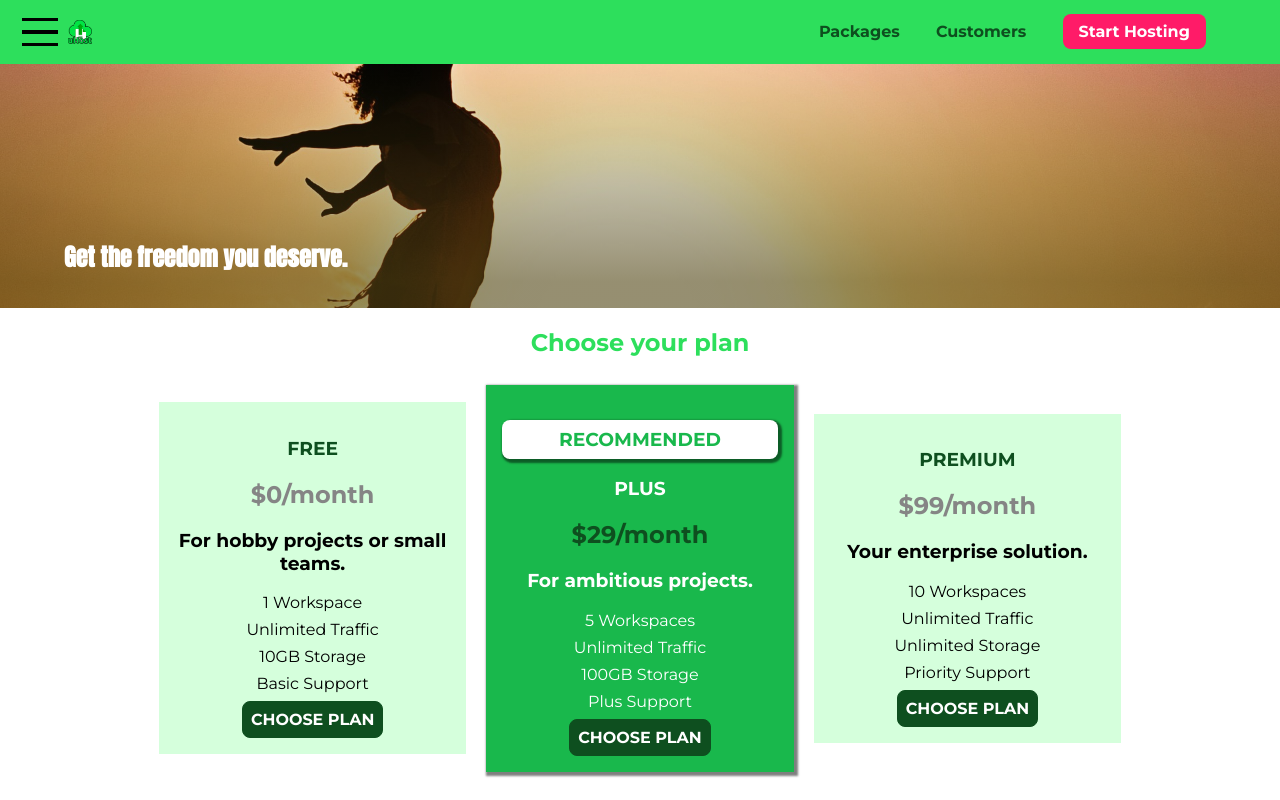
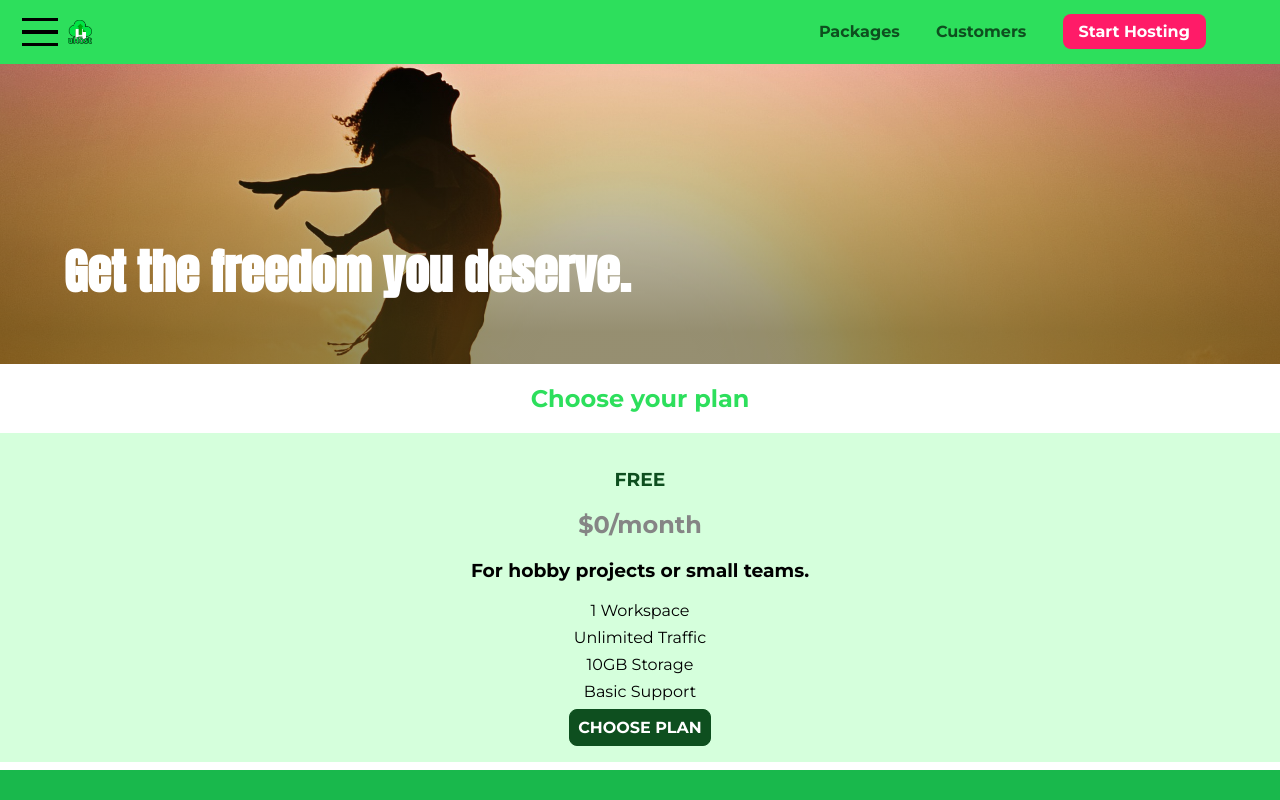
Before and after one commit to mchaitanya/uHost, a plain HTML site: page index.html in a window 1280 px wide. Shown: the top 800 px of the page. Drawn offline with Linux system fonts and the light colour scheme.

Commit message:
Create mobile-first design for plans on  main page

```diff
--- a/main.css
+++ b/main.css
@@ -5,7 +5,7 @@
 
 /* product overview */
 #product-overview {
-    background: linear-gradient(to top, rgba(80, 68, 18, 0.6) 10%, transparent), url("images/freedom.jpg") left 10% bottom 70%/cover no-repeat border-box, #ff1b68;
+    background: linear-gradient(to top, rgba(80, 68, 18, 0.6) 10%, transparent), url("images/freedom.jpg") center/cover no-repeat border-box, #ff1b68;
     /* background-image: url("images/freedom.jpg");
     background-size: cover;
     background-position: left 10% bottom 20%;
@@ -26,29 +26,42 @@
     position: absolute;
     left: 5%;
     bottom: 5%;
+    font-size: 1.6rem;
+}
+
+@media (min-width: 40rem) {
+    #product-overview {
+        height: 40vh;
+        background-position: 50% 25%;
+    }
+
+    #product-overview h1 {
+        font-size: 3rem;
+    }
+
 }
 
 /* plans */
-.plans__list {
+/* .plans__list {
     width: 80%;
     margin: auto;
     text-align: center;
-}
+} */
 
 .plan {
     background: #d5ffdc;
     text-align: center;
     padding: 1rem;
-    margin: 0.5rem;
-    display: inline-block;
+    margin: 0.5rem 0;
+    /* display: inline-block;
     width: 30%;
-    vertical-align: middle;
+    vertical-align: middle; */
 }
 
 .plan--highlighted {
     background: #19b84c;
     color: white;
-    box-shadow: 2px 2px 2px 2px rgba(0, 0, 0, 0.5);
+    /* box-shadow: 2px 2px 2px 2px rgba(0, 0, 0, 0.5); */
 }
 
 .plan__annotation {
```
